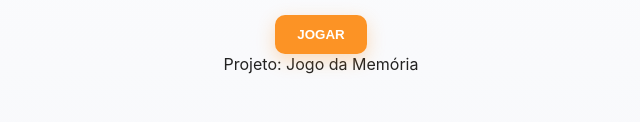
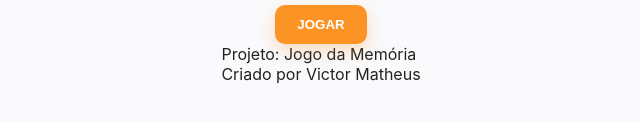
Before and after one commit to victorMatheus2005/jogo-da-memoria, a plain HTML site: page index.html in a window 1280 px wide. Shown: the part 532-654 px from the top of the page, without its empty margins (319-959 px from the left). Drawn offline with Linux system fonts and the light colour scheme.

Commit message:
Update footer to include creator's name

```diff
--- a/index.html
+++ b/index.html
@@ -28,7 +28,10 @@
       <div id="board" class="board" aria-live="polite"></div>
     </section>
 
-    <footer class="footer">Projeto: Jogo da Memória</footer>
+    <footer class="footer">
+    Projeto: Jogo da Memória<br>
+    Criado por Victor Matheus
+    </footer>
   </main>
   <script src="script.js"></script>
 
```
